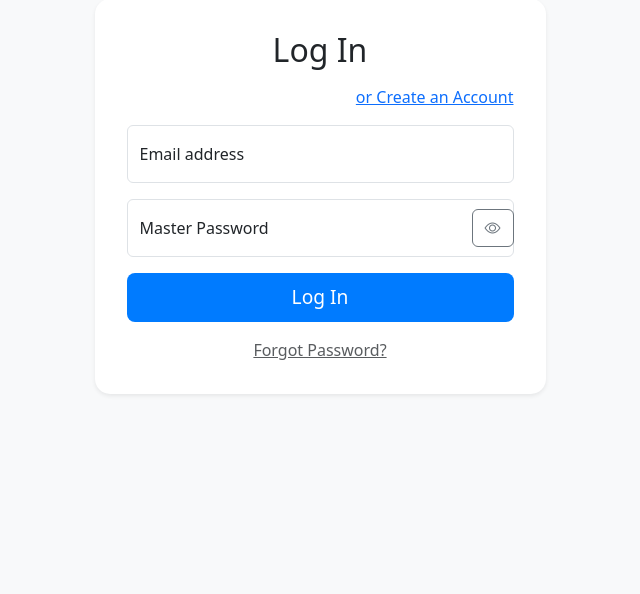
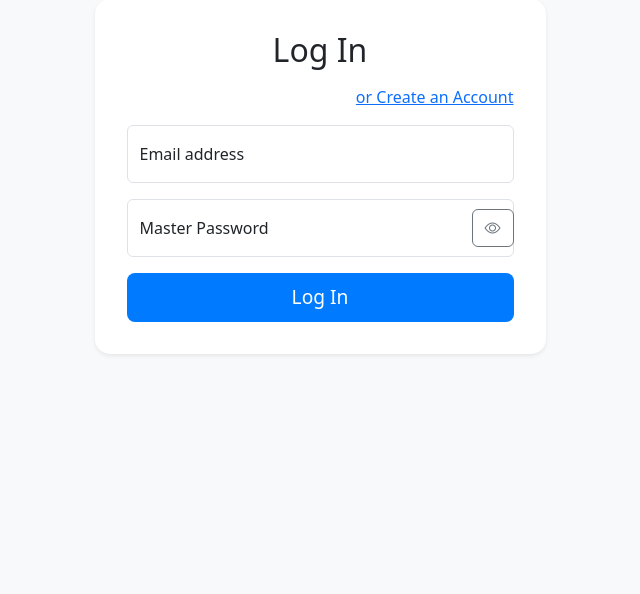
Before and after one commit to Sachin-Timilsina/CS50_password_manager, a Flask app: page /login in a window 1280 px wide. Shown: the part 123-717 px from the top of the page, without its empty margins (320-960 px from the left). Run offline with Flask 3, Linux system fonts and the light colour scheme.

Commit message:
updated the less secure way of storing passwords and salts in session now using session key instead

```diff
--- a/app/app.py
+++ b/app/app.py
@@ -4,7 +4,7 @@ import bcrypt
 import base64
 import os
 from flask import Flask, g, jsonify, render_template, request, redirect, url_for, session
-from utils import check_password_strength, encrypt_password, decrypt_password
+from utils import check_password_strength, derive_session_key, encrypt_password, decrypt_password
 from dotenv import load_dotenv
 
 load_dotenv() # take env variables from .env
@@ -133,48 +133,37 @@ def signup():
 @app.route('/login', methods=['GET', 'POST'])
 def login():
     # If logged in go to accounts page
-    if 'user_id' in session:
+    if 'user_id' in session and 'session_key' in session:
         return redirect(url_for('accounts'))
 
     if request.method == 'POST':
-        # Get user email, password
         email = request.form['email']
         password = request.form['password']
 
-        # Validate user input email, password
-        if not email:
-            return render_template("error.html",error_code=400,error_message="Please provide email!"),400
-        elif not password:
-            return render_template("error.html",error_code=400,error_message="Please provide password!"),400
+        # If empty fields inputted
+        if not email or not password:
+            return render_template("error.html", error_code=400, error_message="Please provide email and password!"), 400
 
-        # Check if the user exists with that email.
+        # Check if user email is correct
         db = get_db()
         user = db.execute('SELECT * FROM Users WHERE email = ?', (email,)).fetchone()
 
         if not user:
-            return render_template("error.html",error_code=400,error_message="Credentials do not match!"),400
+            return render_template("error.html", error_code=400, error_message="Credentials do not match!"), 400
 
-        base64_salt = user['salt']
-        base64_password_hash = user['password_hash']
+        salt = base64.b64decode(user['salt'])
+        stored_password_hash = base64.b64decode(user['password_hash'])
 
-        # Decode salt and hash to be in byte format
-        salt = base64.b64decode(base64_salt)
-        stored_password_hash = base64.b64decode(base64_password_hash)
+        # Verify password
+        user_password_hash = bcrypt.hashpw(password.encode(), salt)
+        if user_password_hash != stored_password_hash:
+            return render_template("error.html", error_code=400, error_message="Credentials do not match!"), 400
 
-        # Rehash user input password with the stored salt
-        user_password_hash = bcrypt.hashpw(password.encode(), salt)
-
-        password_match = user_password_hash == stored_password_hash
-
-        if not password_match:
-            return render_template("error.html",error_code=400,error_message="Credentials do not match!")
-
-        # email and password matched start session and show the page of accounts
-        # store the user_id in session
+        # Derive a session key and store it in the session
+        session_key = derive_session_key(password, salt)
         session['user_id'] = user['user_id']
         session['email'] = user['email']
-        session['password'] = password # NOT A GOOD PRACTICE BUT let's go with it! Don't punish me cyber security gods
-        session['salt'] = salt # ALSO NOT A GOOD PRACTICE !
+        session['session_key'] = base64.b64encode(session_key).decode()  # Store as base64 string
 
         return redirect(url_for('accounts'))
 
@@ -182,53 +171,42 @@ def login():
 
 @app.route('/accounts', methods=['POST', 'GET'])
 def accounts():
-    # Go back to login if not logged in
-    if 'user_id' not in session:
+    # If not logged in go back to login
+    if 'user_id' not in session or 'session_key' not in session:
         return redirect(url_for('login'))
 
+    # Get session key
+    session_key = base64.b64decode(session['session_key'])
+
     if request.method == 'POST':
-        # Get the user inputted web url and password
         web_url = request.form['website-url']
         password = request.form['password']
 
-        # Get encrypted password and IV
-        encrypted_password, iv = encrypt_password(session["password"], session["salt"], password)
-        print(encrypted_password, iv)
+        encrypted_password, iv = encrypt_password(session_key, password)
 
         db = get_db()
-
-        # Insert new user into users table
         db.execute(
             'INSERT INTO Accounts (user_id, website_url, encrypted_pw, encryption_iv) VALUES(?, ?, ?, ?)',
             [session['user_id'], web_url, encrypted_password, iv]
         )
-
         db.commit()
         return redirect(url_for('accounts'))
 
-    # FOR GET REQUEST
-    # Select the accounts associated with the master user
     db = get_db()
     accounts = db.execute("SELECT * FROM Accounts WHERE user_id = ?", (session["user_id"],)).fetchall()
 
-    if not accounts:
-        accounts_list = {} # No result from the query
-    else:
-        accounts_list = [dict(account) for account in accounts]
+    # Get list as list of dict
+    accounts_list = [dict(account) for account in accounts]
 
-        # Decrypt the encrypted passwords
-        for account in accounts_list:
-            encrypted_pw = base64.b64decode(account['encrypted_pw'])
-            encryption_iv = base64.b64decode(account['encryption_iv'])
-            salt = session['salt']
+    # Put decrypted password in list of dict
+    for account in accounts_list:
+        encrypted_pw = base64.b64decode(account['encrypted_pw'])
+        encryption_iv = base64.b64decode(account['encryption_iv'])
 
-            decrypted_pw = decrypt_password(session['password'], encrypted_pw, encryption_iv, salt)
+        decrypted_pw = decrypt_password(session_key, encrypted_pw, encryption_iv)
+        account['decrypted_pw'] = decrypted_pw
+        del account['encrypted_pw']
 
-            # Replace encrypted_pw key with decrypted_pw in accounts list
-            account['decrypted_pw'] = decrypted_pw
-            del account['encrypted_pw']
-
-    # Render the accounts page.
     return render_template('accounts.html', accounts_list=accounts_list)
 
 @app.route('/logout', methods=['POST'])
@@ -238,6 +216,7 @@ def logout():
 
 @app.route('/deleteaccount/<int:account_id>', methods=['POST'])
 def deleteaccount(account_id):
+    # Go to login page cannot delete account
     if 'user_id' not in session:
         return redirect(url_for('login'))
 
--- a/app/templates/login.html
+++ b/app/templates/login.html
@@ -29,11 +29,6 @@
                     <div class="d-grid">
                         <button type="submit" class="btn btn-primary btn-lg">Log In</button>
                     </div>
-
-                    <!-- Forgot Password Link -->
-                    <div class="text-center mt-3">
-                        <a href="#" class="text-muted">Forgot Password?</a>
-                    </div>
                 </form>
             </div>
         </div>
```
Also changed, not shown: app/utils.py (+9 -16 lines), app/password_manager.db.
